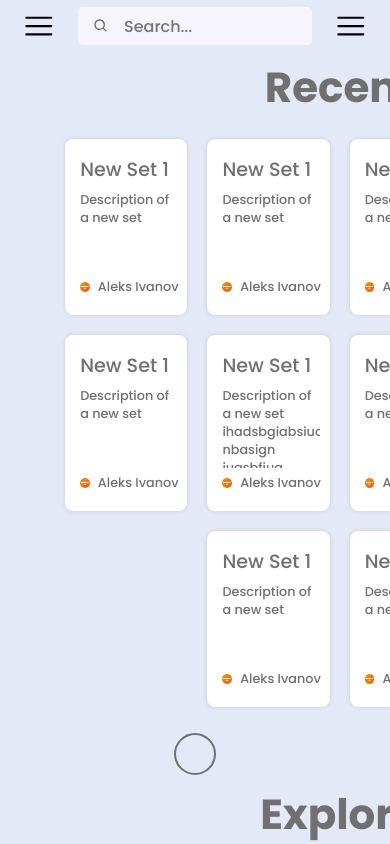
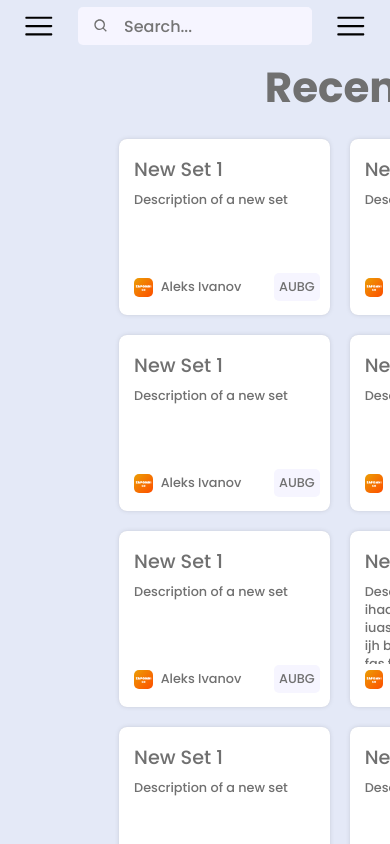
Before and after one commit to ZapomniGo/zapomnigo-client, a React (Vite) app: page / in a window 390 px wide. Shown: the top 844 px of the page. Built offline with nearby package versions, Linux system fonts and the light colour scheme; some icons are missing.

Commit message:
fixes on responsive

```diff
--- a/src/app-components/MainPage/_mainPage.scss
+++ b/src/app-components/MainPage/_mainPage.scss
@@ -4,6 +4,7 @@
     align-self: flex-start;
     flex-direction: column;
     margin-left: 1.5vmax;
+    margin-right: 1.5vmax;
     color: $text-color;
     font-size: 1.75rem;
     margin-top: 1vmax;
--- a/src/app-components/MoreBtn/_morebtn.scss
+++ b/src/app-components/MoreBtn/_morebtn.scss
@@ -1,7 +1,7 @@
 .load-more{
     display: flex;
     justify-content: center;
-    width: 95rem;
+    width: 100%;
     margin-top: 1rem;
     .load-more-btn{
       border: 2px solid $text-color;
@@ -11,35 +11,3 @@
       cursor: pointer;
     }
 }
-
-
-@media only screen and (max-width: 1562px){
-
-    .load-more{
-      width: 77rem !important;
-    }
-
-}
-
-@media only screen and (max-width: 1340px){
-
-    .load-more{
-      width: 59rem !important;
-
-    }
-
-}
-
-@media only screen and (max-width: 1029px){
-
-    .load-more{
-      width: 38.5rem !important;
-    }
-
-}
-
-@media only screen and (max-width: 900px){
-    .load-more{
-        width: 100% !important;
-    }
-}
--- a/src/app-components/Navigation/Navigation.tsx
+++ b/src/app-components/Navigation/Navigation.tsx
@@ -1,3 +1,6 @@
+// To-Do: Make Login/Register Button
+// Fix logo
+
 import React, { ReactNode } from "react";
 import { NavLink as RRNavLink, NavLinkProps } from "react-router-dom";
 import { RxHamburgerMenu } from "react-icons/rx";
--- a/src/app-components/SetCard/_setCard.scss
+++ b/src/app-components/SetCard/_setCard.scss
@@ -7,7 +7,7 @@
     flex-direction: column;
     background-color: white;
     // width: 18rem;
-    width: 18%;
+    width: 18.4%;
     margin: 10px;
     border-radius: 8px;
     padding: 10px;
@@ -91,18 +91,17 @@
       }
 }
 
-// @media only screen and (max-width: 1550px){
-//     .set-card{
-//         width: 23%;
-//     }
-// }
+@media only screen and (max-width: 1550px){
+    .set-card{
+        width: 23.3%;
+    }
+}
 
-// @media only screen and (max-width: 1350px){
-//     .set-card{
-//         width: 30%;
-//     }
-// }
-
+@media only screen and (max-width: 1350px){
+    .set-card{
+        width: 31%;
+    }
+}
 
 
 @media only screen and (max-width: 1000px){
```
